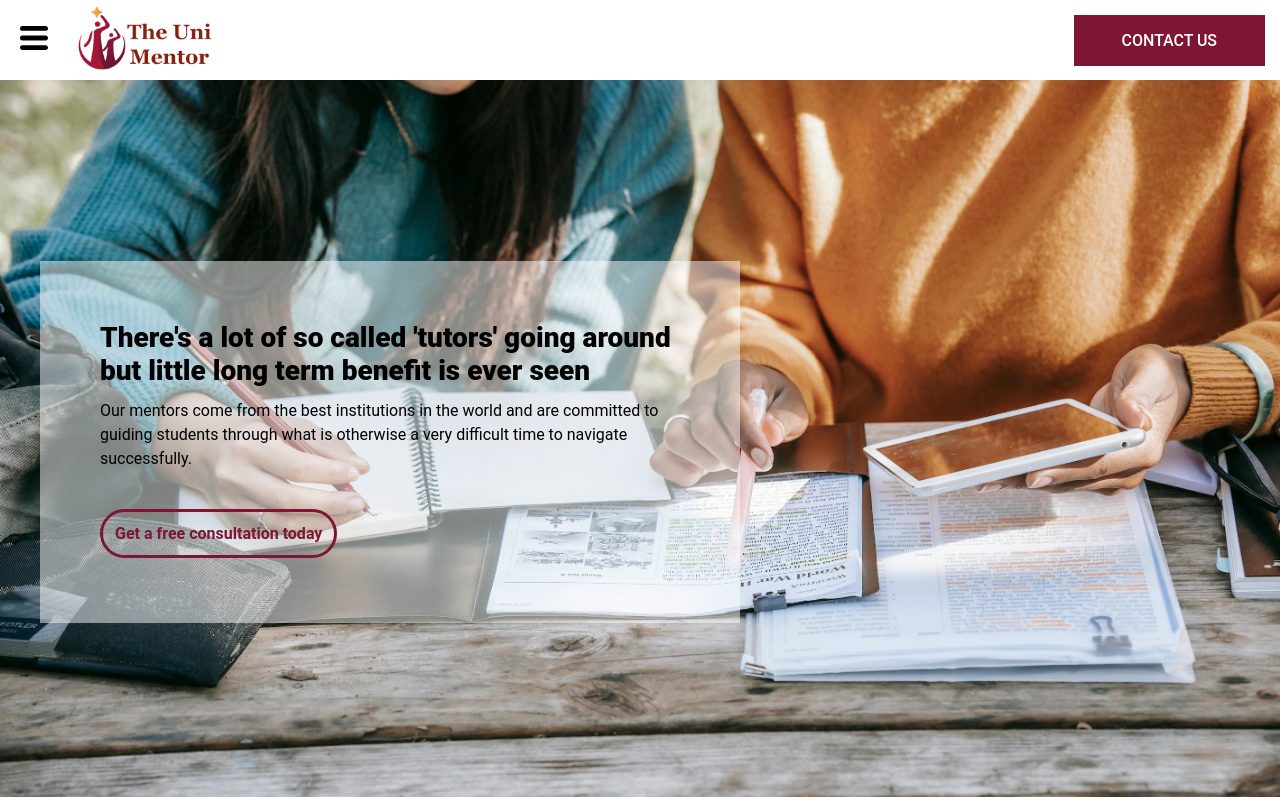
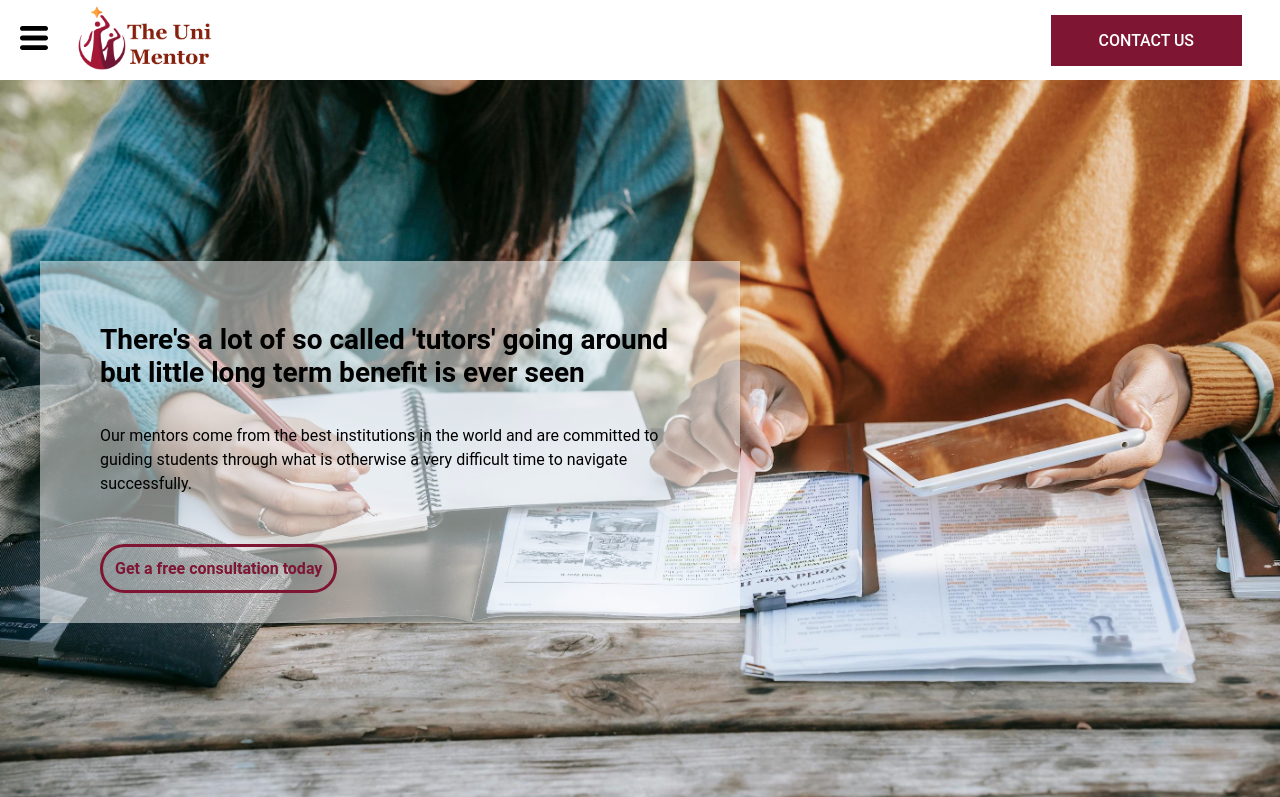
Before and after one commit to nickfinn-bit/TheMentor, a plain HTML site: page index.html in a window 1280 px wide. Shown: the top 797 px of the page. Drawn offline with Linux system fonts and the light colour scheme.

Commit message:
Some style changes

```diff
--- a/styles/landing-page.css
+++ b/styles/landing-page.css
@@ -48,6 +48,19 @@ button:hover {
 }
 button:active {
   opacity: 0.6;
+}
+
+::-webkit-scrollbar {
+  width: 10px;
+}
+::-webkit-scrollbar-track {
+  background: rgb(250, 250, 250);
+}
+::-webkit-scrollbar-thumb {
+  background: rgb(210, 210, 210);
+}
+::-webkit-scrollbar-thumb:hover {
+  background: rgb(195, 195, 195);
 }
 
 header {
@@ -105,8 +118,8 @@ header {
 }
 
 .contact-us-container {
-  margin-left: 65px;
-  margin-right: 15px;
+  margin-left: 42px;
+  margin-right: 38px;
   padding: 16px 48px;
   background-color: var(--accent-color);
   color: white;
@@ -149,8 +162,8 @@ header {
   grid-column: 2 / 3;
   grid-row: 2 / 3;
 
-  padding: 60px;
-  justify-content: space-evenly;
+  padding: 0 60px;
+  justify-content: space-around;
   background-color: rgba(255, 255, 255, 0.5);
 }
 
@@ -177,9 +190,9 @@ header {
 
 
 .homepage-title {
+  padding-top: 44px;
   font-size: 1.75em;
-  font-weight: 900;
-  margin-bottom: 12px;
+  font-weight: 700;
 }
 
 .homepage-description {
@@ -189,8 +202,9 @@ header {
 }
 
 .homepage-container a{
-  margin-top: 32px;
+  padding: 12px 0;
   justify-content: start;
+  height: min-content;
 }
 
 @media (max-height: 150px) {
--- a/styles/rest-of-home-page.css
+++ b/styles/rest-of-home-page.css
@@ -2,9 +2,7 @@
   /*background-image: url('../images/white-element-image.jpg');
   background-size: cover;
   background-repeat: no-repeat;*/
-  padding-top: 28px;
-  padding-bottom: 52px;
-  backdrop-filter: blur(2px);
+  padding-top: 16px;
 }
 
 .element-title {
@@ -125,9 +123,7 @@ Now onto the text-picture sections
 
 .white-element {
   /*background-image: url('../images/white-element-image.jpg');*/
-  padding-top: 48px;
-  padding-bottom: 100px;
-  backdrop-filter: blur(2px);
+  padding: 24px 0px;
 }
 
 .picture-text-container {
```
Also changed, not shown: index.html (+3 -3 lines).
